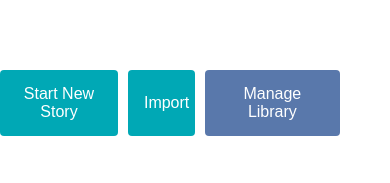
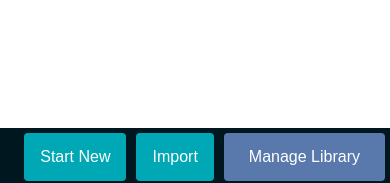
Before and after one commit to SofieDunt/saga-frontend, a React (Create React App) app: page /writer in a window 390 px wide. Shown: the part 658-841 px from the top of the page. Built offline with nearby package versions, Linux system fonts and the light colour scheme; no server answers.

Commit message:
Flex for mobile

```diff
--- a/src/components/consequenceInput/index.tsx
+++ b/src/components/consequenceInput/index.tsx
@@ -1,7 +1,7 @@
 import React, { ChangeEvent, useEffect, useState } from "react";
 import { Input, Select } from "@rebass/forms";
 import { Box, Flex } from "rebass";
-import { StrongText } from "../themeComponents";
+import { MidFlexElement, StrongText } from "../themeComponents";
 import { StatusUpdateTypes, StoryStatus } from "../../client/types";
 import { Feedback, validateInteger } from "../../forms/utils";
 
@@ -40,7 +40,7 @@ const ConsequenceInput: React.FC<ConsequenceInputProps> = ({
   };
 
   return (
-    <Flex>
+    <Flex flexWrap={"wrap"}>
       <Box minWidth={"150px"}>
         <StrongText>Type</StrongText>
         <Select
@@ -51,7 +51,7 @@ const ConsequenceInput: React.FC<ConsequenceInputProps> = ({
           <option>{StatusUpdateTypes.SET}</option>
         </Select>
       </Box>
-      <Box mx={"10px"} minWidth={"150px"}>
+      <MidFlexElement minWidth={"150px"}>
         <StrongText>
           {type === StatusUpdateTypes.ADD
             ? "Amount to Add"
@@ -64,7 +64,7 @@ const ConsequenceInput: React.FC<ConsequenceInputProps> = ({
           value={val}
           onChange={onValInputChange}
         />
-      </Box>
+      </MidFlexElement>
       <Box minWidth={"150px"}>
         <StrongText>Status to Impact</StrongText>
         <Select
--- a/src/components/popupWindow/index.tsx
+++ b/src/components/popupWindow/index.tsx
@@ -22,6 +22,7 @@ const ViewWindow = styled.div`
   border: 2px solid ${BLACK}20;
   border-radius: 20;
   max-height: 95vh;
+  max-width: 95vw;
   overflow-y: auto;
 `;
 
--- a/src/components/themeComponents.tsx
+++ b/src/components/themeComponents.tsx
@@ -4,9 +4,13 @@ import { BLACK, PRIMARY, SECONDARY, SOFT_BLACK, WHITE } from "../themes";
 
 export const PageContainer = styled.div`
   height: 90vh;
-  padding: 3vh 3vw;
+  padding: 20px 40px 100px;
   overflow-y: auto;
   box-sizing: border-box;
+
+  @media only screen and (max-width: 813px) {
+    padding: 20px 20px 60px;
+  }
 `;
 
 export const BlackPageContainer = styled(PageContainer)`
@@ -45,7 +49,7 @@ export const ButtonLabel = styled(Text)`
 `;
 
 export const FormContainer = styled.div`
-  min-width: 450px;
+  width: 60vw;
   min-height: 200px;
   color: ${BLACK};
   padding: 50px;
@@ -68,10 +72,34 @@ export const EmptyLibrary = styled(Box)`
   padding-top: 30px;
 `;
 
+export const MidFlexElement = styled(Box)`
+  margin: 0 10px;
+
+  @media only screen and (max-width: 813px) {
+    margin: 0;
+  }
+`;
+
+export const EndFlexElement = styled(Box)`
+  margin-left: 10px;
+
+  @media only screen and (max-width: 813px) {
+    margin: 10px 0 0 0;
+  }
+`;
+
 export const BottomFlex = styled(Flex)`
   position: absolute;
-  bottom: 50px;
-  right: 50px;
+  bottom: 0;
+  right: 0;
+  background: ${SOFT_BLACK};
+  padding: 10px 20px;
+  width: 100%;
+  justify-content: flex-end;
+
+  @media only screen and (max-width: 813px) {
+    padding: 5px;
+  }
 `;
 
 export const BottomCornerFlex = styled(Flex)`
--- a/src/forms/addConsequentialDecisionForm/index.tsx
+++ b/src/forms/addConsequentialDecisionForm/index.tsx
@@ -6,7 +6,11 @@ import { WARN } from "../../themes";
 import { useState } from "react";
 import SimpleDecisionInputs from "../../components/simpleDecisionInputs";
 import ConsequenceInput from "../../components/consequenceInput";
-import { PrimaryButton, StrongText } from "../../components/themeComponents";
+import {
+  EndFlexElement,
+  PrimaryButton,
+  StrongText,
+} from "../../components/themeComponents";
 import { Feedback } from "../utils";
 
 interface AddConsequentialDecisionProps {
@@ -73,15 +77,15 @@ const AddConsequentialDecisionForm: React.FC<AddConsequentialDecisionProps> = ({
       {consequences.map((str, i) => {
         return <Text key={i}>{str}</Text>;
       })}
-      <Flex alignItems={"flex-end"} mt={"5px"}>
+      <Flex alignItems={"flex-end"} flexWrap={"wrap"} mt={"5px"}>
         <ConsequenceInput
           onChange={setCurrentConsequence}
           statuses={statuses}
           feedback={feedbackHandler}
         />
-        <PrimaryButton onClick={onAddConsequence} margin={"0 10px 0 10px"}>
-          Add
-        </PrimaryButton>
+        <EndFlexElement>
+          <PrimaryButton onClick={onAddConsequence}>Add</PrimaryButton>
+        </EndFlexElement>
       </Flex>
       <br />
       {showFeedback && <Text color={WARN}>{feedback}</Text>}
--- a/src/forms/addConsequentialDependentDecisionForm/index.tsx
+++ b/src/forms/addConsequentialDependentDecisionForm/index.tsx
@@ -6,7 +6,11 @@ import { WARN } from "../../themes";
 import { useState } from "react";
 import DependentDecisionInputs from "../../components/dependentDecisionInputs";
 import { Feedback } from "../utils";
-import { PrimaryButton, StrongText } from "../../components/themeComponents";
+import {
+  EndFlexElement,
+  PrimaryButton,
+  StrongText,
+} from "../../components/themeComponents";
 import ConsequenceInput from "../../components/consequenceInput";
 
 interface AddConsequentialDependentDecisionFormProps {
@@ -80,15 +84,15 @@ const AddConsequentialDependentDecisionForm: React.FC<AddConsequentialDependentD
         {consequences.map((str, i) => {
           return <Text key={i}>{str}</Text>;
         })}
-        <Flex alignItems={"flex-end"} mt={"5px"}>
+        <Flex alignItems={"flex-end"} flexWrap={"wrap"} mt={"5px"}>
           <ConsequenceInput
             onChange={setCurrentConsequence}
             statuses={statuses}
             feedback={feedbackHandler}
           />
-          <PrimaryButton onClick={onAddConsequence} margin={"0 10px 0 10px"}>
-            Add
-          </PrimaryButton>
+          <EndFlexElement>
+            <PrimaryButton onClick={onAddConsequence}>Add</PrimaryButton>
+          </EndFlexElement>
         </Flex>
         <br />
         {showFeedback && <Text color={WARN}>{feedback}</Text>}
--- a/src/pages/workEditor/index.tsx
+++ b/src/pages/workEditor/index.tsx
@@ -275,7 +275,7 @@ const WorkEditor: React.FC<ErrorHandlerProps> = ({ message }) => {
             />
           </Flex>
         ) : (
-          <Box minWidth={"400px"} mr={"10px"} width={"50%"}>
+          <Box mr={"10px"} width={"70%"}>
             <ExportForm
               name={workName}
               onSuccess={onExportSuccess}
--- a/src/pages/writer/index.tsx
+++ b/src/pages/writer/index.tsx
@@ -130,7 +130,7 @@ const Writer: React.FC<ErrorHandlerProps> = ({ message }) => {
 
       <BottomFlex>
         <SecondaryButton onClick={() => setStartVisible(true)}>
-          Start New Story
+          Start New
         </SecondaryButton>
         <SecondaryButton
           onClick={() => setImportVisible(true)}
```
